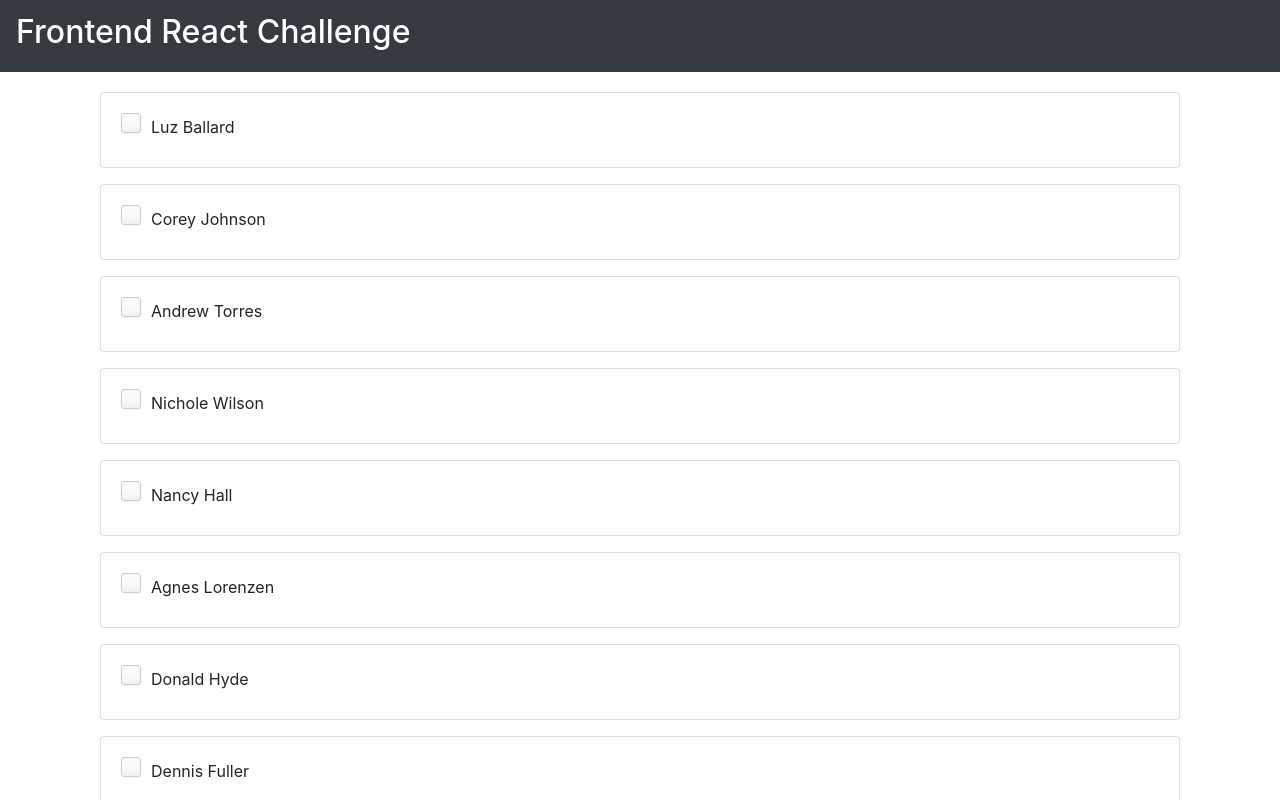
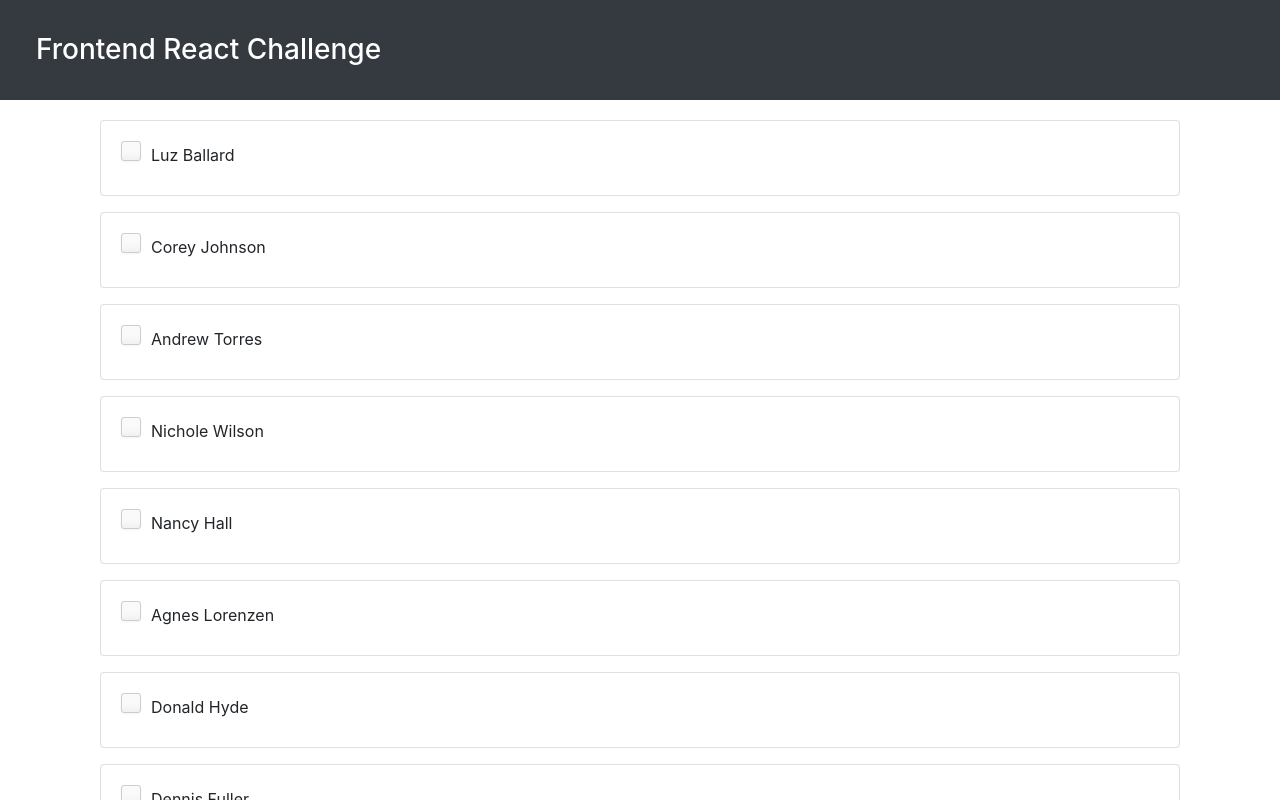
Before and after one commit to camlavallie/contact, a React (Create React App) app: page / in a window 1280 px wide. Shown: the top 800 px of the page. Built offline with nearby package versions, Linux system fonts and the light colour scheme.

Commit message:
make it better

```diff
--- a/src/App.css
+++ b/src/App.css
@@ -1,3 +1,23 @@
+@media only screen and (min-width: 375px) {
+body {
+  width: 100%;
+  height: auto;
+}
+}
+@media only screen and (min-width: 768px) {
+body {
+  width: 100%;
+  height: auto;
+}
+}
+@media only screen and (max-width: 3200px) {
+  body {
+    width: 100%;
+    height: auto;
+  }
+}
+
+
 input {
   margin-right: 10px;
 }
--- a/src/components/Header.js
+++ b/src/components/Header.js
@@ -3,7 +3,11 @@ import React from 'react'
 export default function Header() {
   return (
     <nav className="navbar navbar-dark bg-dark">
-  <a className="navbar-brand" href="/"><h2>Frontend React Challenge</h2></a>
+  <a className="navbar-brand" href="/">
+    <h3 style={{padding:'10px', margin:'10px'}}>
+      Frontend React Challenge
+    </h3>
+  </a>
 
 </nav>
   )
```
